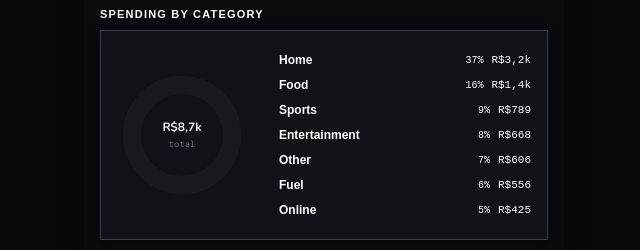
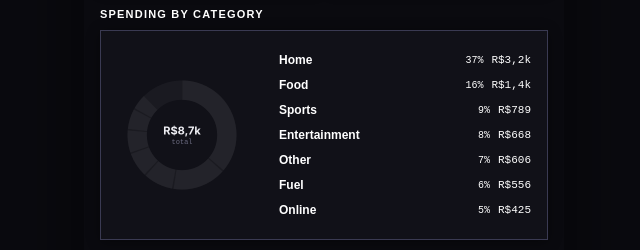
Before and after one commit to jvgl-dot/Finflow, a plain HTML site: page index.html in a window 1280 px wide. Shown: the part 258-508 px from the top of the page, 324-964 px from the left. Drawn offline with nearby package versions, Linux system fonts and the light colour scheme; a web font is replaced by a local one.

Commit message:
V009-Update index.html

```diff
--- a/index.html
+++ b/index.html
@@ -276,8 +276,7 @@ align-items: center;
 gap: 16px;
 padding: 4px 0;
 }
-.donut-svg { flex-shrink: 0; cursor: pointer; }
-.donut-svg circle { transition: opacity .2s, stroke-width .2s; }
+#donut { flex-shrink: 0; cursor: pointer; }
 .legend { flex: 1; display: flex; flex-direction: column; gap: 7px; }
 .legend-item {
 display: flex;
@@ -681,7 +680,7 @@ background: #7c6af710;
   <div class="section-title">Spending by Category</div>
   <div class="card">
     <div class="chart-wrap">
-      <svg class="donut-svg" id="donut" width="130" height="130" viewBox="0 0 130 130"></svg>
+      <canvas id="donut" width="260" height="260" style="width:130px;height:130px;flex-shrink:0;cursor:pointer;"></canvas>
       <div class="legend" id="legend"></div>
     </div>
   </div>
@@ -1172,8 +1171,10 @@ function fmtShort(v) {
 }
 
 // ═══════════════════════════════════════════════════════
-// DONUT CHART
-// ═══════════════════════════════════════════════════════
+// DONUT CHART — Canvas (Safari-proof, no SVG quirks)
+// ═══════════════════════════════════════════════════════
+let _donutData = []; // store for click detection
+
 function buildDonut() {
   const catMap = {};
   TRANSACTIONS.forEach(t => {
@@ -1182,66 +1183,85 @@ function buildDonut() {
   const total = Object.values(catMap).reduce((a,b)=>a+b, 0);
   const sorted = Object.entries(catMap).sort((a,b)=>b[1]-a[1]).slice(0,7);
 
-  const svg = document.getElementById('donut');
-  const cx = 65, cy = 65, r = 50, strokeW = 18;
-  const circum = 2 * Math.PI * r;
-  let offset = 0;
-
-  svg.innerHTML = '';
-  // bg circle
-  const bg = document.createElementNS('http://www.w3.org/2000/svg','circle');
-  bg.setAttribute('cx',cx); bg.setAttribute('cy',cy); bg.setAttribute('r',r);
-  bg.setAttribute('fill','none'); bg.setAttribute('stroke','#ffffff08');
-  bg.setAttribute('stroke-width',strokeW);
-  svg.appendChild(bg);
-
-  sorted.forEach(([cat, val], i) => {
-    const meta = CAT_META[cat] || {color:'var(--c-other)'};
-    const pct = val / total;
-    const dash = pct * circum;
-    const gap = circum - dash;
-
-    const circle = document.createElementNS('http://www.w3.org/2000/svg','circle');
-    circle.setAttribute('cx',cx); circle.setAttribute('cy',cy); circle.setAttribute('r',r);
-    circle.setAttribute('fill','none');
-    circle.setAttribute('stroke', meta.color);
-    circle.setAttribute('stroke-width', strokeW);
-    circle.setAttribute('stroke-dasharray', `${dash} ${gap}`);
-    circle.setAttribute('stroke-dashoffset', -offset * circum + circum/4);
-    circle.setAttribute('data-cat', cat);
-    circle.style.cursor = 'pointer';
-    circle.style.transition = 'stroke-width .2s, opacity .2s';
-    circle.addEventListener('click', () => openDetail(cat));
-    circle.addEventListener('mouseenter', () => circle.setAttribute('stroke-width', strokeW+4));
-    circle.addEventListener('mouseleave', () => circle.setAttribute('stroke-width', strokeW));
-    svg.appendChild(circle);
-    offset += pct;
+  const canvas = document.getElementById('donut');
+  const ctx = canvas.getContext('2d');
+  const W = canvas.width, H = canvas.height;
+  const cx = W/2, cy = H/2;
+  const outerR = W * 0.42;
+  const innerR = W * 0.27;
+  const gap = 0.018; // gap between segments in radians
+
+  ctx.clearRect(0, 0, W, H);
+
+  // background ring
+  ctx.beginPath();
+  ctx.arc(cx, cy, (outerR+innerR)/2, 0, Math.PI*2);
+  ctx.lineWidth = outerR - innerR;
+  ctx.strokeStyle = 'rgba(255,255,255,0.04)';
+  ctx.stroke();
+
+  // draw segments
+  let startAngle = -Math.PI/2;
+  _donutData = [];
+
+  sorted.forEach(([cat, val]) => {
+    const meta = CAT_META[cat] || {color:'#94a3b8'};
+    const sliceAngle = (val/total) * Math.PI * 2;
+    const endAngle = startAngle + sliceAngle - gap;
+
+    ctx.beginPath();
+    ctx.arc(cx, cy, (outerR+innerR)/2, startAngle + gap/2, endAngle);
+    ctx.lineWidth = outerR - innerR;
+    ctx.strokeStyle = meta.color;
+    ctx.lineCap = 'butt';
+    ctx.stroke();
+
+    // store segment data for click detection
+    _donutData.push({
+      cat, startAngle: startAngle + gap/2, endAngle,
+      innerR, outerR, cx, cy
+    });
+
+    startAngle += sliceAngle;
   });
 
   // center text
-  const text1 = document.createElementNS('http://www.w3.org/2000/svg','text');
-  text1.setAttribute('x',cx); text1.setAttribute('y',cy-4);
-  text1.setAttribute('text-anchor','middle');
-  text1.setAttribute('fill','#f0f0f5');
-  text1.setAttribute('font-size','12');
-  text1.setAttribute('font-family','Nunito,sans-serif');
-  text1.setAttribute('font-weight','700');
-  text1.textContent = fmtShort(total);
-  svg.appendChild(text1);
-  const text2 = document.createElementNS('http://www.w3.org/2000/svg','text');
-  text2.setAttribute('x',cx); text2.setAttribute('y',cy+12);
-  text2.setAttribute('text-anchor','middle');
-  text2.setAttribute('fill','#6b6b80');
-  text2.setAttribute('font-size','9');
-  text2.setAttribute('font-family','DM Mono,monospace');
-  text2.textContent = 'total';
-  svg.appendChild(text2);
+  ctx.fillStyle = '#f0f0f5';
+  ctx.font = 'bold 22px -apple-system, Nunito, sans-serif';
+  ctx.textAlign = 'center';
+  ctx.textBaseline = 'middle';
+  ctx.fillText(fmtShort(total), cx, cy - 8);
+
+  ctx.fillStyle = '#6b6b80';
+  ctx.font = '14px ui-monospace, DM Mono, monospace';
+  ctx.fillText('total', cx, cy + 14);
+
+  // click handler
+  canvas.onclick = (e) => {
+    const rect = canvas.getBoundingClientRect();
+    const scaleX = W / rect.width;
+    const scaleY = H / rect.height;
+    const x = (e.clientX - rect.left) * scaleX - cx;
+    const y = (e.clientY - rect.top)  * scaleY - cy;
+    const dist = Math.sqrt(x*x + y*y);
+    let angle = Math.atan2(y, x);
+    if (angle < -Math.PI/2) angle += Math.PI*2;
+
+    for (const seg of _donutData) {
+      if (dist >= seg.innerR && dist <= seg.outerR) {
+        let sa = seg.startAngle < -Math.PI/2 ? seg.startAngle + Math.PI*2 : seg.startAngle;
+        let ea = seg.endAngle   < -Math.PI/2 ? seg.endAngle   + Math.PI*2 : seg.endAngle;
+        let a  = angle < sa - 0.1 ? angle + Math.PI*2 : angle;
+        if (a >= sa && a <= ea) { openDetail(seg.cat); return; }
+      }
+    }
+  };
 
   // legend
   const legend = document.getElementById('legend');
   legend.innerHTML = '';
   sorted.forEach(([cat, val]) => {
-    const meta = CAT_META[cat] || {color:'var(--c-other)'};
+    const meta = CAT_META[cat] || {color:'#94a3b8'};
     const pct = ((val/total)*100).toFixed(0);
     const item = document.createElement('div');
     item.className = 'legend-item';
```
